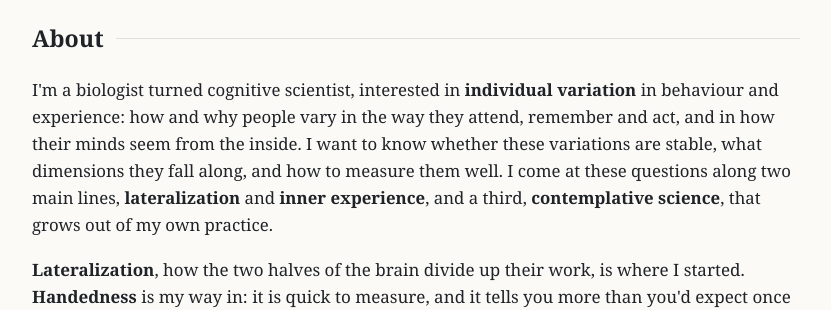
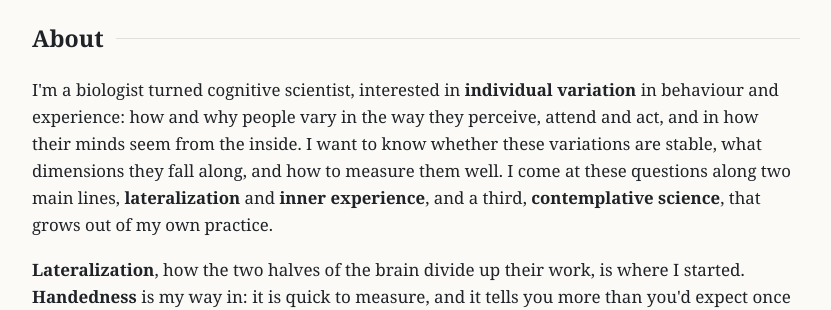
Before and after one commit to anjoomav/anjoomav.github.io, a Jekyll site: the page built from index.html, in a window 1280 px wide and 900 px high. Shown: the part 388-698 px from the top of the window, without its empty margins (224-1055 px from the left). Built offline with Jekyll 4.4.1, drawn with Linux system fonts in a browser that asks for light colours.

Commit message:
About: perceive, attend and act (match tagline)

```diff
--- a/_includes/home.html
+++ b/_includes/home.html
@@ -25,7 +25,7 @@
 
   <section id="about">
     <h2>About</h2>
-    <p class="intro">I'm a biologist turned cognitive scientist, interested in <strong>individual variation</strong> in behaviour and experience: how and why people vary in the way they attend, remember and act, and in how their minds seem from the inside. I want to know whether these variations are stable, what dimensions they fall along, and how to measure them well. I come at these questions along two main lines, <strong>lateralization</strong> and <strong>inner experience</strong>, and a third, <strong>contemplative science</strong>, that grows out of my own practice.</p>
+    <p class="intro">I'm a biologist turned cognitive scientist, interested in <strong>individual variation</strong> in behaviour and experience: how and why people vary in the way they perceive, attend and act, and in how their minds seem from the inside. I want to know whether these variations are stable, what dimensions they fall along, and how to measure them well. I come at these questions along two main lines, <strong>lateralization</strong> and <strong>inner experience</strong>, and a third, <strong>contemplative science</strong>, that grows out of my own practice.</p>
     <p><strong>Lateralization</strong>, how the two halves of the brain divide up their work, is where I started. <strong>Handedness</strong> is my way in: it is quick to measure, and it tells you more than you'd expect once you treat it as a scale rather than splitting people into left- and right-handers. It also matters beyond the lab. Atypical lateralization and left-handedness turn up more often than chance would predict in <strong>neurodevelopmental conditions</strong>, and people with these conditions, and other atypical individuals, are the ones I most want to understand and, where I can, be of some use to.</p>
     <p><strong>Inner experience</strong> is the second line: how vividly people picture things, hear sounds in their head or talk to themselves. Here too the variation is large, yet it is usually measured only by asking people. I have <strong>aphantasia</strong> and <strong>anauralia</strong>, so I cannot picture images or hear sounds in my mind, but I do talk to myself, in words I say inwardly without hearing them. Questionnaires would count me as having no inner voice. That gap, between what people report and what their minds actually do, is something I would like to measure, by pairing careful reports with behavioural and physiological measures.</p>
     <p>The two lines meet in <strong>speech</strong>. Language and the precise ordering of movements are among the most strongly lateralized functions of the brain, which is why I'm drawn to <strong>working memory</strong>, especially how we hold words in mind, and to <strong>sequence processing</strong>, how we get movements and sounds in the right order at the right time. Variation in lateralization should show up in both, as it does in the attention measures of my current work. The same speech system also carries <strong>inner speech</strong>: we hold words in mind largely by saying them silently, so people who talk to themselves less may remember and order things differently. In each case I'd like to look at how this variation develops, how it shows up in behaviour and in the brain, and whether seeing it as a continuum rather than as categories can help us understand and support people better.</p>
```
